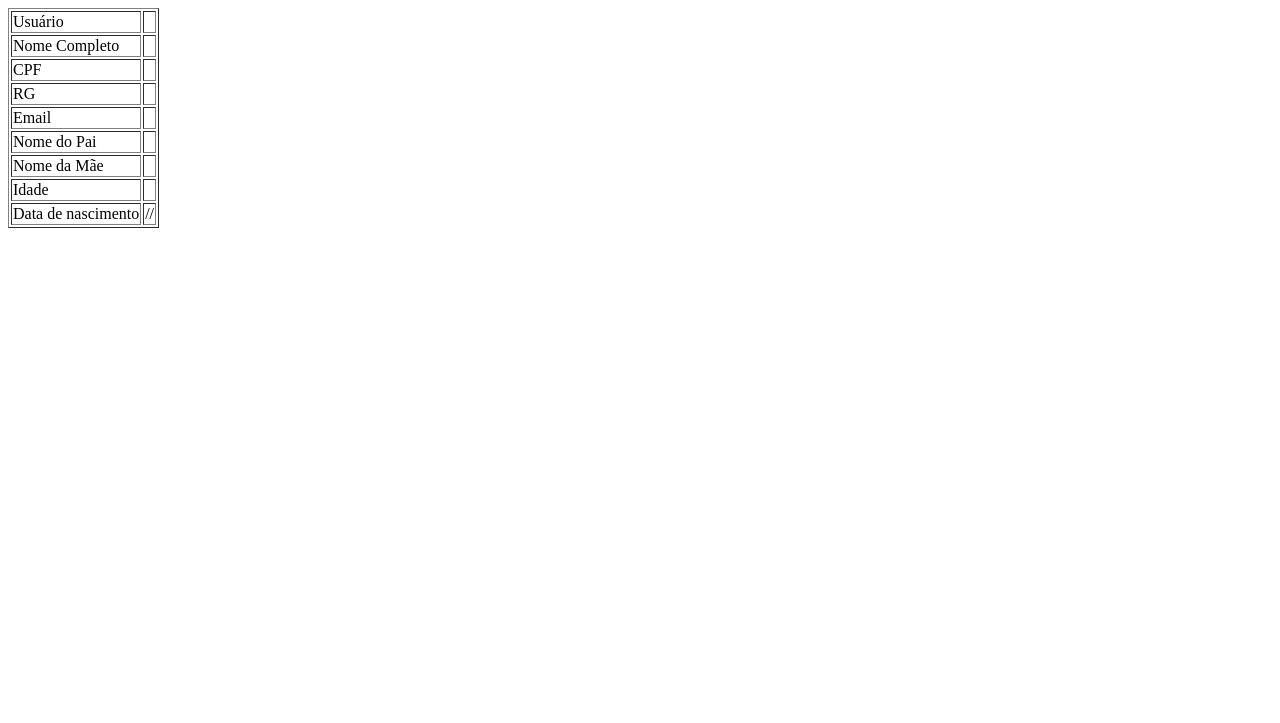
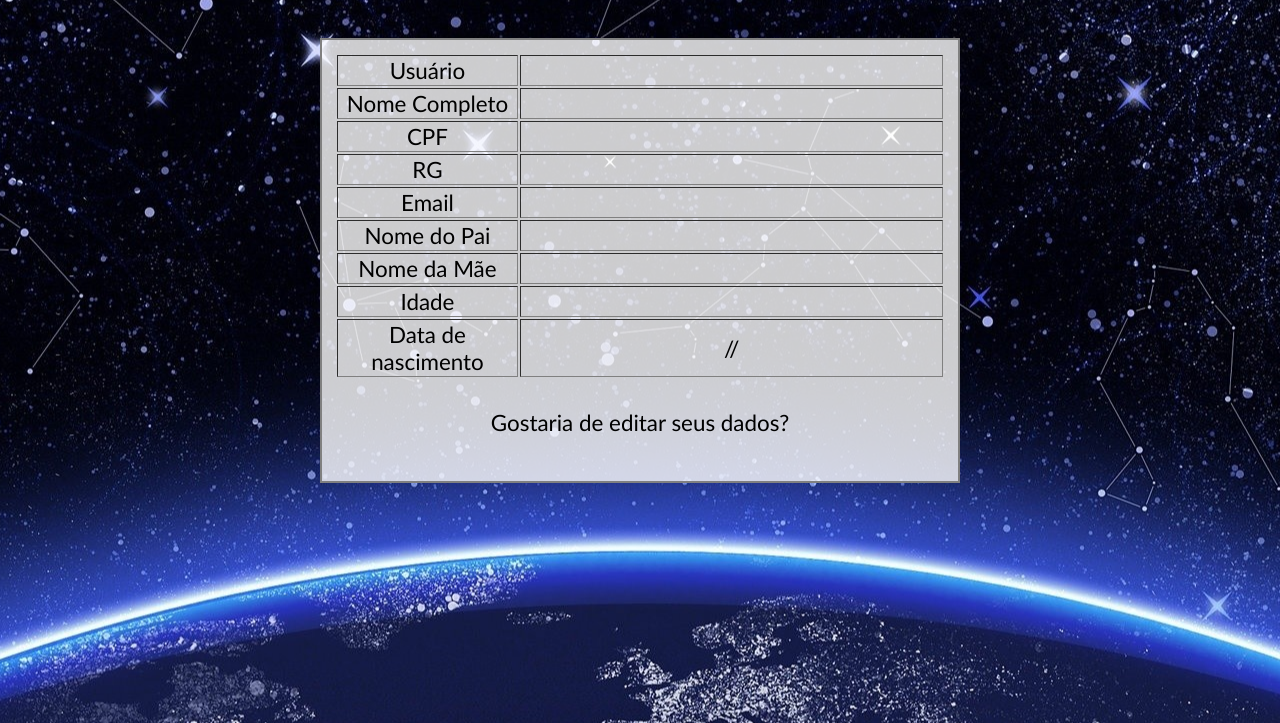
Before and after one commit to amandafilizola/projetofinal-bd, a PHP site: page /perfil.php in a window 1280 px wide. Shown: the top 723 px of the page. Run offline with PHP 8.4, Linux system fonts and the light colour scheme; the visitor is signed in with stand-in values (Sample User, id 1); data that the repository does not hold is empty.

Commit message:
calculo da data de nascimento e redirecionamento ao atualizar.php

```diff
--- a/perfil.php
+++ b/perfil.php
@@ -24,41 +24,41 @@ if(!isset($_SESSION['userlala']))
 	$row=$result->fetch_assoc();
 	?>
 	<div class="tabeladousuario">
-		<table border="1">
+		<table border="1" class="caixadecadastro">
 			<tr>
-				<td>Usuário</td>
+				<td class="classeinfo">Usuário</td>
 				<td><?php echo $row['login'];?></td>
 			</tr>
 			<tr>
-				<td>Nome Completo</td>
+				<td class="classeinfo">Nome Completo</td>
 				<td><?php echo $row['nome'];?></td>
 			</tr>
 			<tr>
-				<td>CPF</td>
+				<td class="classeinfo">CPF</td>
 				<td><?php echo $row['cpf'];?></td>
 			</tr>
 			<tr>
-				<td>RG</td>
+				<td class="classeinfo">RG</td>
 				<td><?php echo $row['rg'];?></td>
 			</tr>
 			<tr>
-				<td>Email</td>
+				<td class="classeinfo">Email</td>
 				<td><?php echo $row['email'];?></td>
 			</tr>
 			<tr>
-				<td>Nome do Pai</td>
+				<td class="classeinfo">Nome do Pai</td>
 				<td><?php echo $row['nomedopai'];?></td>
 			</tr>
 			<tr>
-				<td>Nome da Mãe</td>
+				<td class="classeinfo">Nome da Mãe</td>
 				<td><?php echo $row['nomedamae'];?></td>
 			</tr>
 				<tr>
-				<td>Idade</td>
+				<td class="classeinfo">Idade</td>
 				<td><?php echo $row['idade'];?></td>
 			</tr>
 			<tr>
-				<td>Data de nascimento</td>
+				<td class="classeinfo">Data de nascimento</td>
 				<td>
 				<?php
 				$data=$row['datanasc'];
@@ -68,14 +68,87 @@ if(!isset($_SESSION['userlala']))
 				$dia=substr($data,6,2);
 				echo "$dia/$mes/$ano";
 				?>
-
 				</td>
 			</tr>
-		</table>
+			<tr>
+				<td colspan="2" id="r"><a href="atualizar.php" id="r">Gostaria de editar seus dados?</a></th>
+			</tr>
+			</table>
 
 	</div>
 	<style type="text/css">
-
+		#r
+		{
+			border:0px;
+			padding-top: 30px;
+			padding-bottom: 30px;
+			text-decoration: none;
+			color: black;
+		}
+		#r:hover
+		{
+			font-size: 1.05em;
+		}
+		.caixadecadastro
+		{
+			margin-left: 25%;
+			margin-top: 3%;
+			margin-bottom:5%;
+			text-align: center;
+			width: 50%;
+			background-color: rgba(255,255,255,0.8);
+			font-family: "Candara";
+			font-size: 1.4em;
+			border: 2px solid grey;
+			padding: 1%;
+		}
+		.classeinfo
+		{
+			width: 30%;
+		}
+		body
+		{
+			margin: 0px;
+			padding: 0px;
+			background-image: url("nightstars.jpg");
+			background-position: center;
+		}
+		@media only screen and (min-width: 901px) and (max-width:1024px)
+		{
+			.caixadecadastro
+			{
+				width: 35%;
+				margin-left: 30%;
+				font-size: 0.9em;
+			}
+		}
+		@media only screen and (min-width: 768px) and (max-width:900px)
+		{
+			.caixadecadastro
+			{
+				width: 45%;
+				margin-left: 30%;
+				font-size: 0.9em;
+			}
+		}
+		@media only screen and (min-width: 480px) and (max-width: 767px)
+		{
+			.caixadecadastro
+			{
+				width: 60%;
+				margin-left: 20%;
+				font-size: 0.9em;
+			}
+		}
+		@media only screen and (max-width: 479px)
+		{
+			.caixadecadastro
+			{
+				width: 60%;
+				margin-left: 15%;
+				font-size: 0.9em;
+			}
+		}
 	</style>
 </body>
 </html>
```
